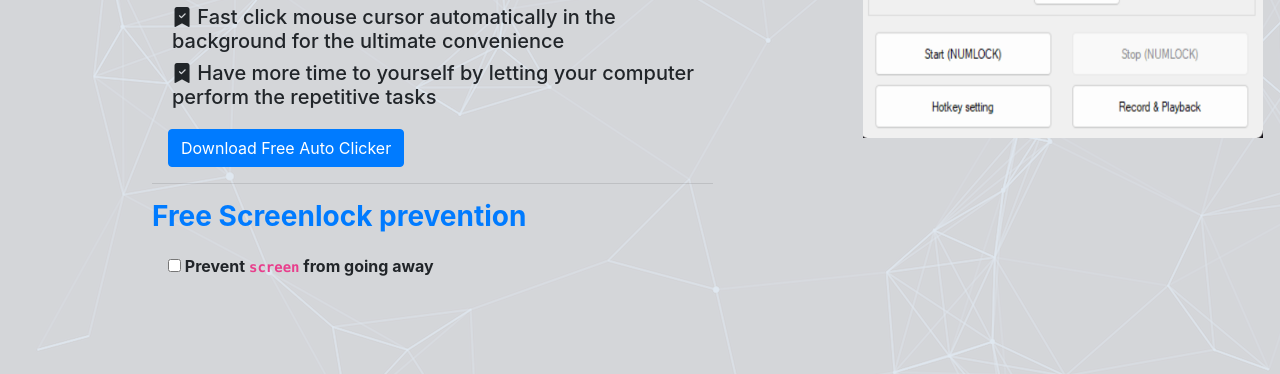
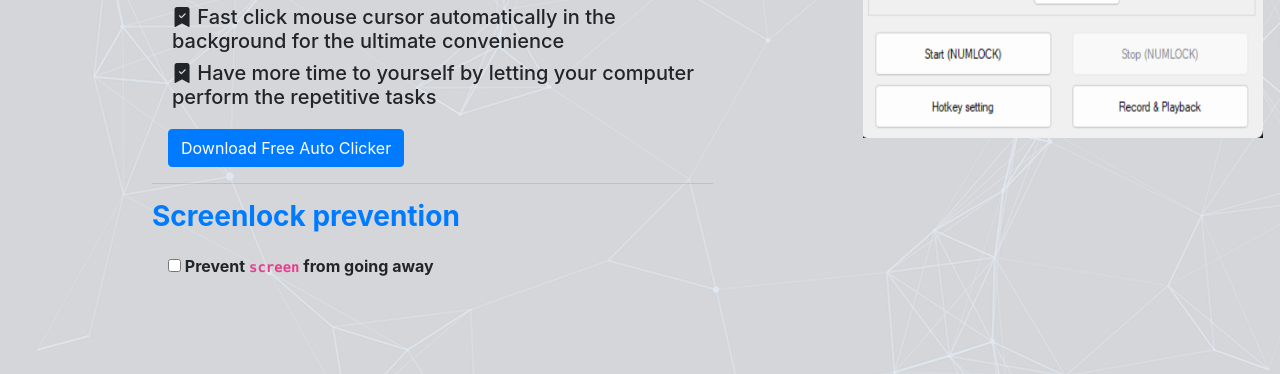
Before and after one commit to Duskamo/ACDS_main, a plain HTML site: page ACDS/index.html in a window 1280 px wide. Shown: the part 382-756 px from the top of the page. Drawn offline with nearby package versions, Linux system fonts and the light colour scheme.

Commit message:
simple text change

```diff
--- a/ACDS/index.html
+++ b/ACDS/index.html
@@ -97,7 +97,7 @@
       <a class="btn btn-primary" href="download.html" role="button">Download Free Auto Clicker</a>
     </div>
     <hr />
-    <h3 class="text-primary wakelock-margin"><strong>Free Screenlock prevention</strong></h3>
+    <h3 class="text-primary wakelock-margin"><strong>Screenlock prevention</strong></h3>
     <div class="row form-group wakelock-content">
             <label><input type="checkbox" id="wakeLockCheckbox"><strong> Prevent <code>screen</code> from going away</strong></label>
     </div>
```
